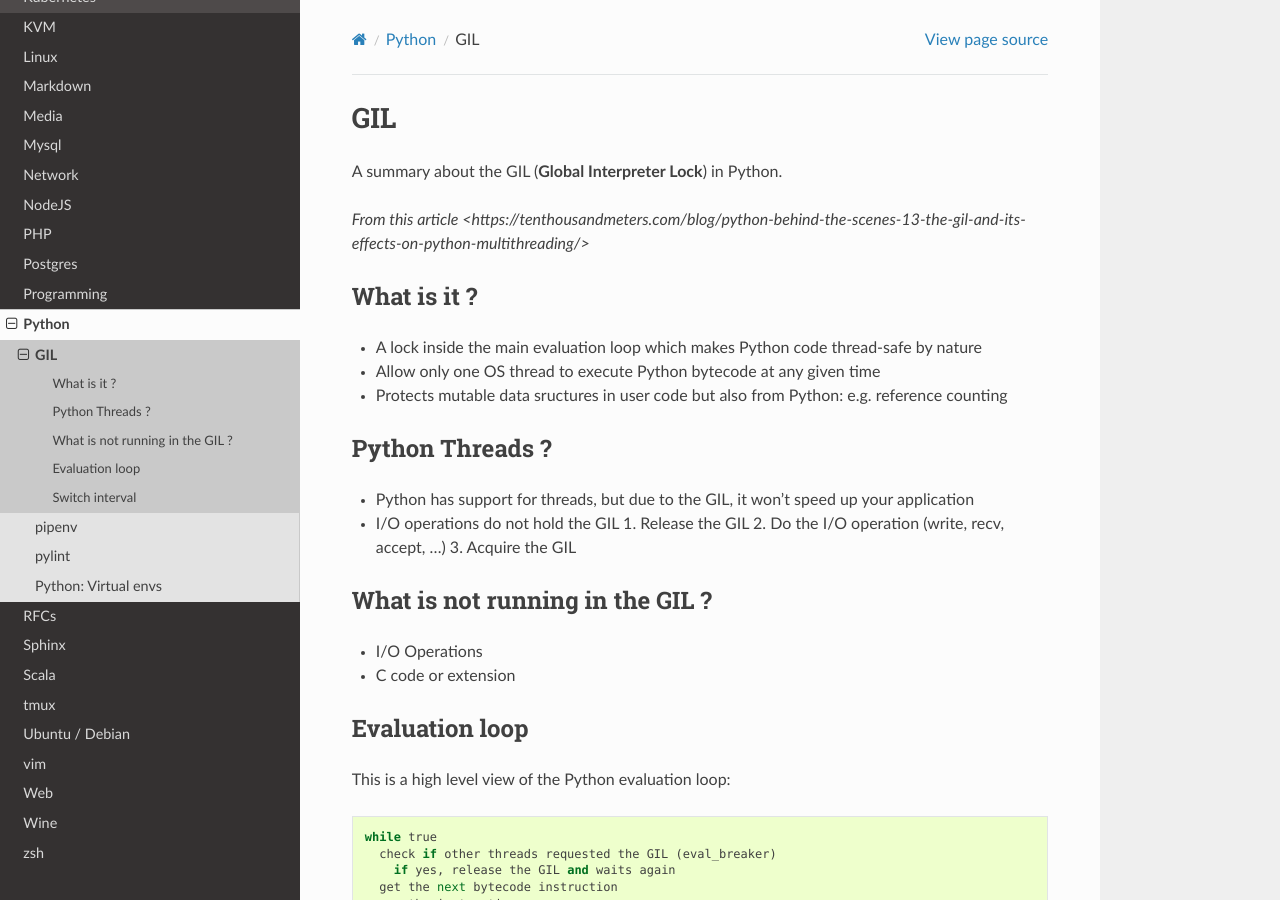
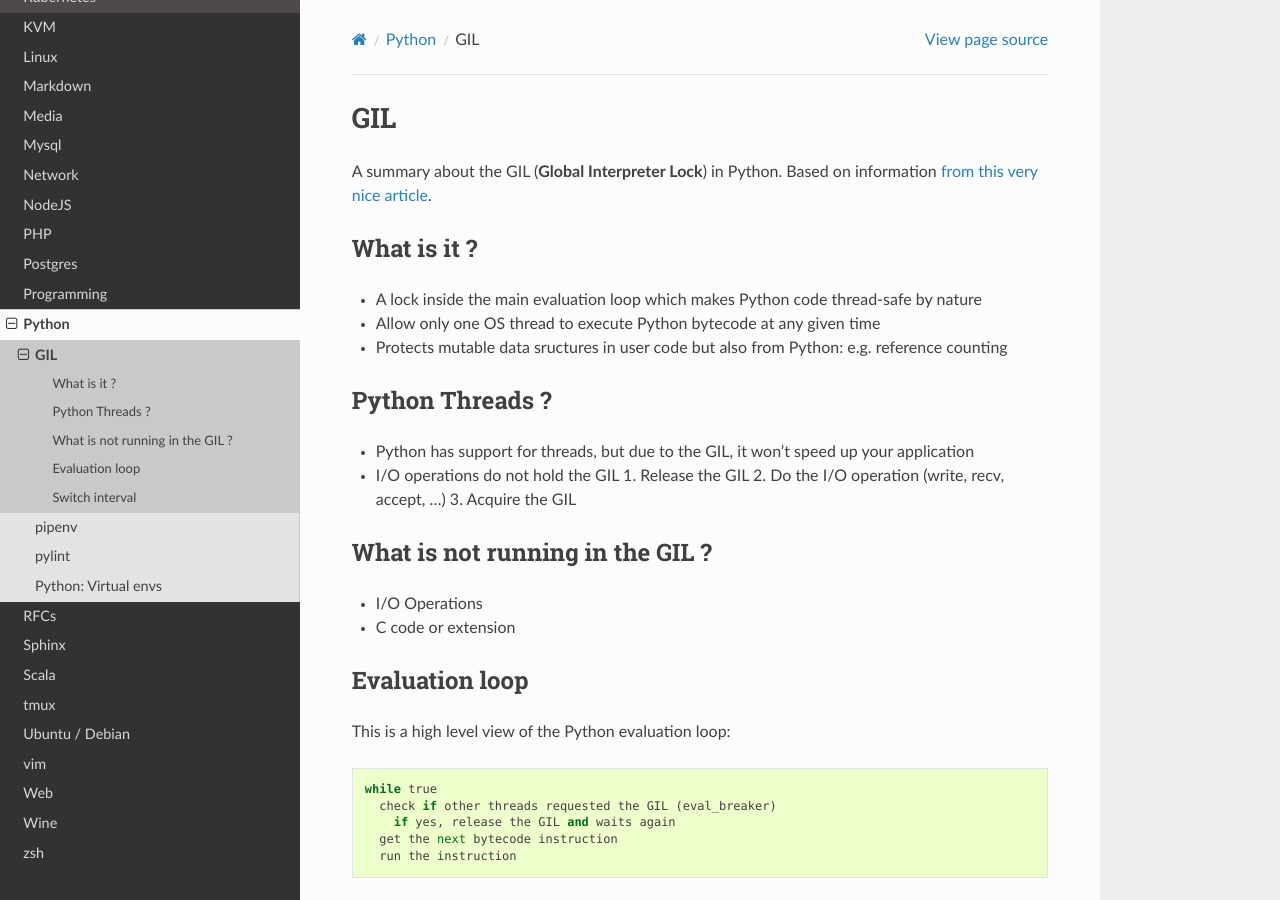
Before and after one commit to papaux/til, a Sphinx documentation site: the page built from source/python/gil.rst, in a window 1280 px wide and 900 px high. Built offline with Sphinx 7.4.7 and the Read the Docs theme 2.0.0, drawn with Linux system fonts in a browser that asks for light colours; pages that are not in the unit, such as notebooks, are missing from menus.

Commit message:
python: fix rst syntax

```diff
--- a/source/python/gil.rst
+++ b/source/python/gil.rst
@@ -1,9 +1,7 @@
 GIL
 ----
 
-A summary about the GIL (**Global Interpreter Lock**) in Python.
-
-`From this article <https://tenthousandmeters.com/blog/python-behind-the-scenes-13-the-gil-and-its-effects-on-python-multithreading/>`
+A summary about the GIL (**Global Interpreter Lock**) in Python. Based on information `from this very nice article <https://tenthousandmeters.com/blog/python-behind-the-scenes-13-the-gil-and-its-effects-on-python-multithreading/>`_.
 
 What is it ?
 ~~~~~~~~~~~~~
```
